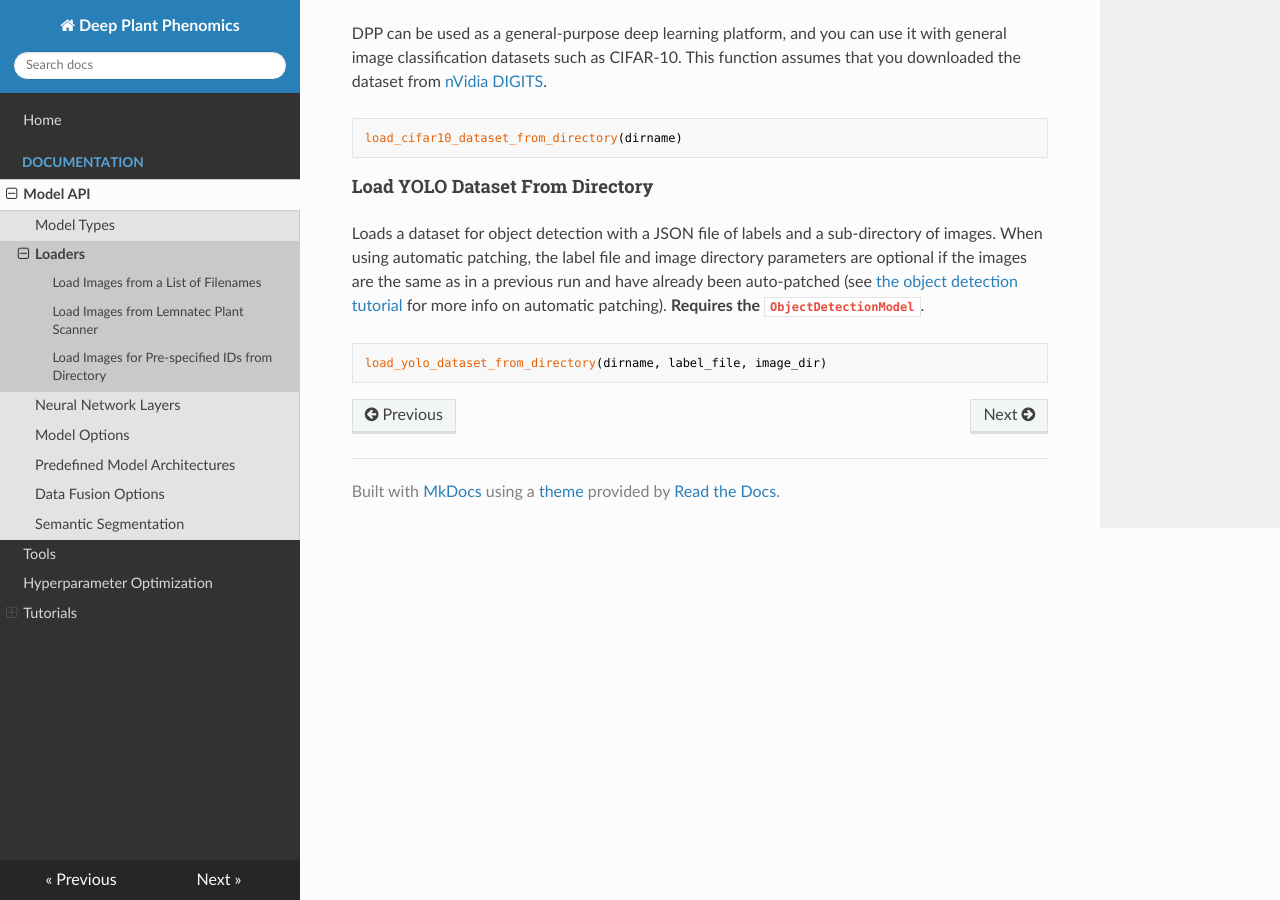
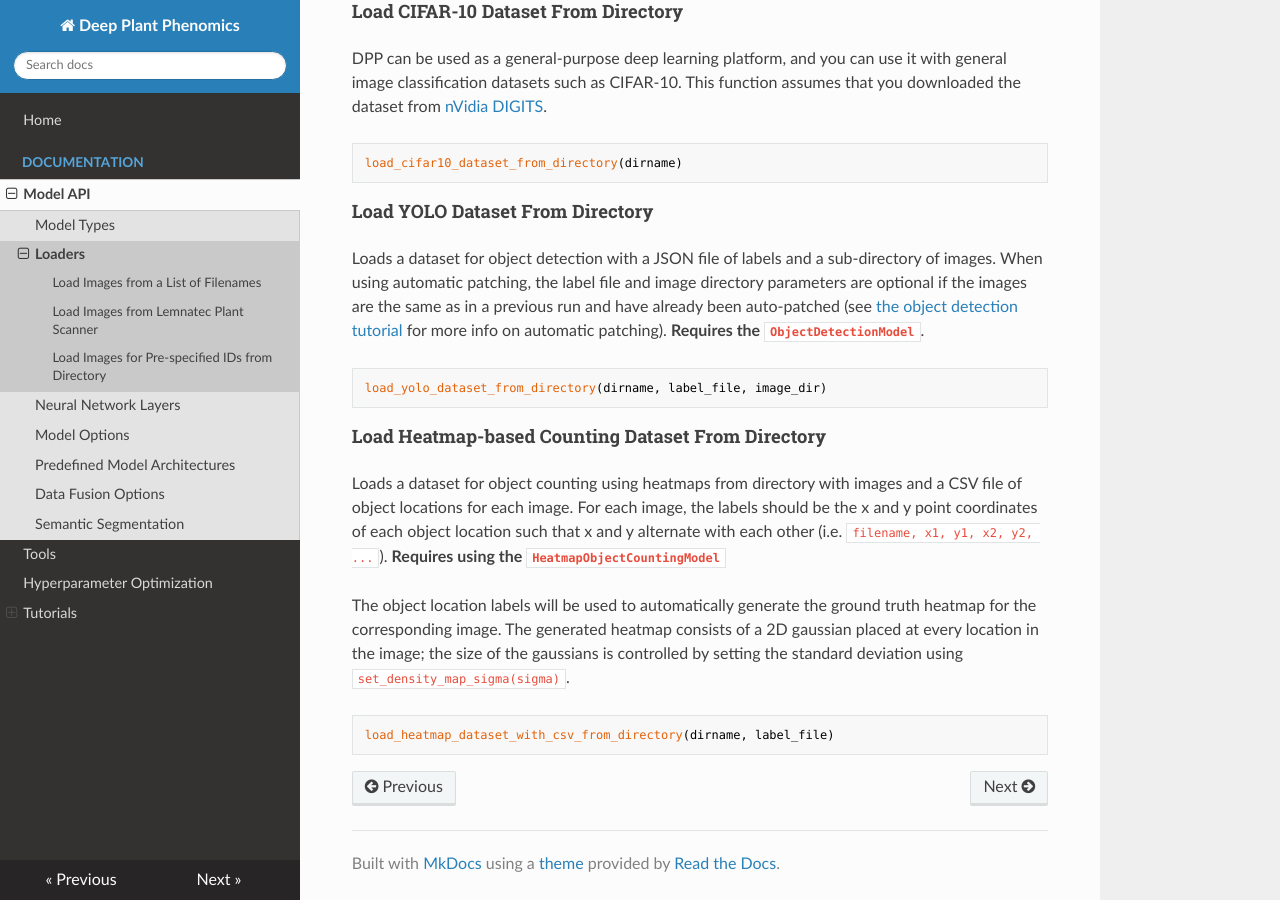
Before and after one commit to p2irc/deepplantphenomics, an MkDocs documentation site: the page built from docs/Loaders.md, in a window 1280 px wide and 900 px high, scrolled down 3320 px. Built offline with MkDocs 1.6.1, drawn with Linux system fonts in a browser that asks for light colours; nearby versions of some CDN libraries; old or Windows-style settings are respelled for this version of MkDocs; some of the changed text lies outside the part shown.

Commit message:
Update documentation and testing to include heatmap counting model

````diff
--- a/deepplantphenomics/__init__.py
+++ b/deepplantphenomics/__init__.py
@@ -8,6 +8,7 @@
 from deepplantphenomics.regression_model import *
 from deepplantphenomics.semantic_segmentation_model import *
 from deepplantphenomics.object_detection_model import *
-from deepplantphenomics.count_ception_model import *
+from deepplantphenomics.countception_object_counter_model import *
+from deepplantphenomics.heatmap_object_counter import *
 from deepplantphenomics.tools import *
 from deepplantphenomics.networks import *
--- a/docs/Loaders.md
+++ b/docs/Loaders.md
@@ -96,7 +96,7 @@
 
 #### Load Dataset with Segmentation Ground-Truth
 
-Loads the `.png` images from a directory, along with the ground-truth segmentation masks from another directory. File names should match exactly between the images and the corresponding ground truth images. **Requires using the `SemanticSegmentationModel`**
+Loads the `.png` images from a directory, along with the ground-truth segmentation masks from another directory. File names should match exactly between the images and the corresponding ground truth images. **Requires using either the `SemanticSegmentationModel` or `HeatmapObjectCountingModel`**
 
 ```
 load_dataset_from_directory_with_segmentation_masks(dirname, truth_dirname)
@@ -151,3 +151,13 @@
 ```
 load_yolo_dataset_from_directory(dirname, label_file, image_dir)
 ```
+
+#### Load Heatmap-based Counting Dataset From Directory
+
+Loads a dataset for object counting using heatmaps from directory with images and a CSV file of object locations for each image. For each image, the labels should be the x and y point coordinates of each object location such that x and y alternate with each other (i.e. `filename, x1, y1, x2, y2, ...`). **Requires using the `HeatmapObjectCountingModel`**
+
+The object location labels will be used to automatically generate the ground truth heatmap for the corresponding image. The generated heatmap consists of a 2D gaussian placed at every location in the image; the size of the gaussians is controlled by setting the standard deviation using `set_density_map_sigma(sigma)`.
+
+```
+load_heatmap_dataset_with_csv_from_directory(dirname, label_file)
+```
````
Also changed, not shown: docs/Model-Options.md (+9 -0 lines), docs/Model-Types.md (+2 -1 lines), 2 other files.
